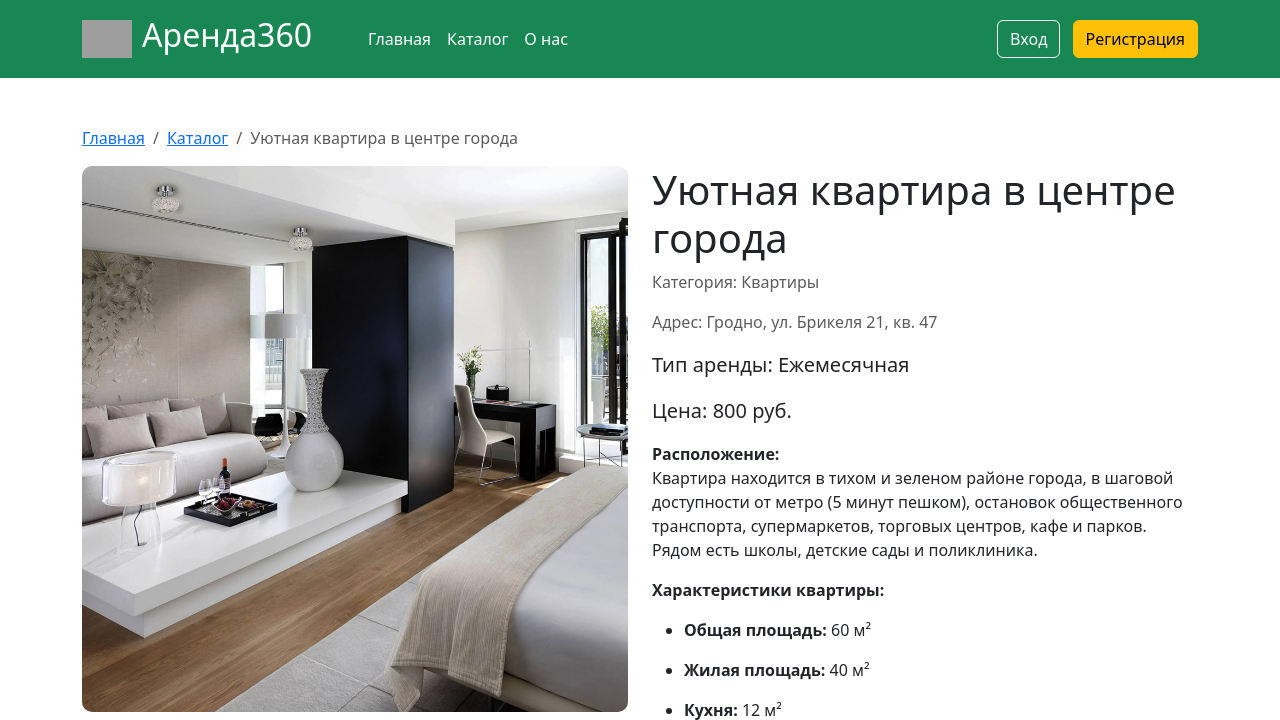
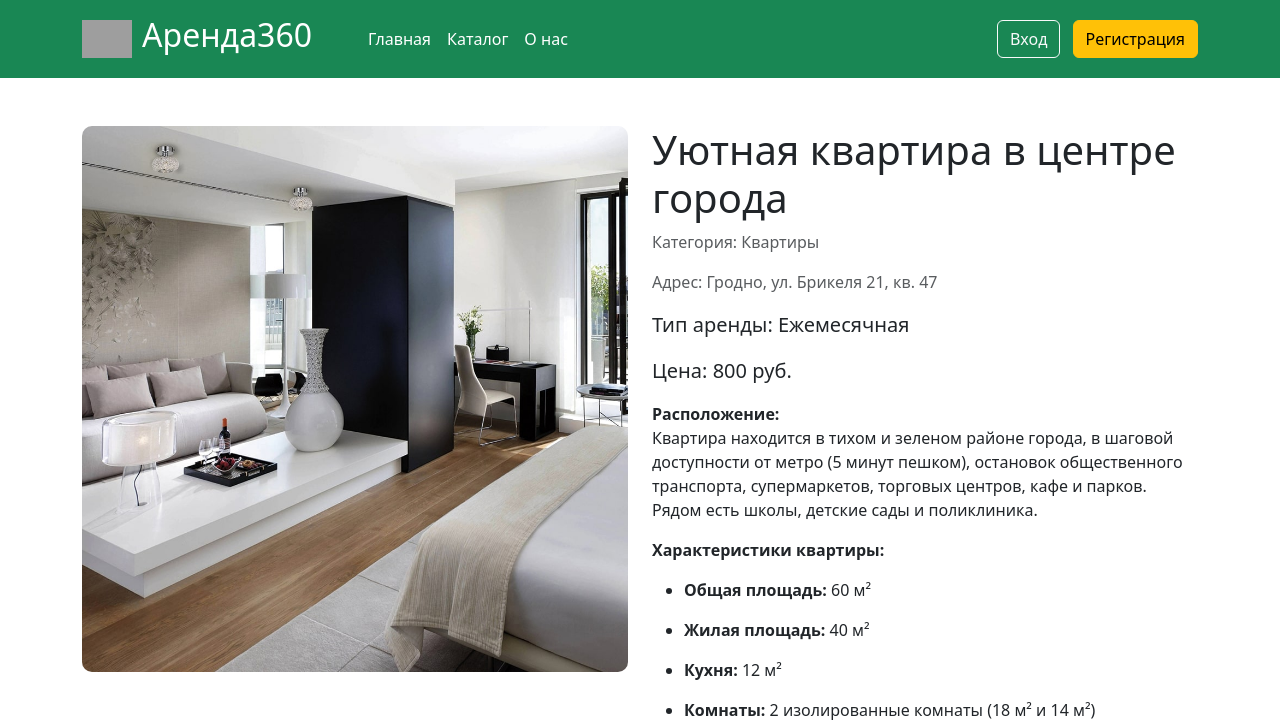
Before and after one commit to TheLastSurvived/apartment, a Flask app: page /card/1 in a window 1280 px wide. Shown: the top 720 px of the page. Run offline with Flask 3, Linux system fonts and the light colour scheme; some libraries are stand-ins or nearby versions; grey boxes are pictures that could not be loaded.

Commit message:
add articles

```diff
--- a/app.py
+++ b/app.py
@@ -20,8 +20,6 @@ app.config['UPLOAD_FOLDER'] = 'static/img/upload'
 ALLOWED_EXTENSIONS = set(['png', 'jpg', 'jpeg', 'gif'])
 db = SQLAlchemy(app)
 ckeditor = CKEditor(app)
-
-
 
 
 class Users(db.Model):
@@ -80,19 +78,23 @@ class AdminIndex(AdminIndexView):
 
 admin = Admin(app, name='MotoShop',index_view=AdminIndex())
 
+
 class OrdersView(ModelView):
     column_display_pk = True
     column_hide_backrefs = False
     column_list = ['id', 'id_user','id_article', 'date']
+
 
 class ArticlesView(ModelView):
     column_display_pk = True
     column_hide_backrefs = False
     column_list = ['id', 'title','text', 'image_name','category','price','type_app','address','id_user']
 
+
 admin.add_view(ModelView(Users, db.session))
 admin.add_view(ArticlesView(Articles, db.session))
 admin.add_view(OrdersView(Orders, db.session))
+
 
 @app.route('/', methods=['GET', 'POST'])
 def index():
@@ -122,7 +124,7 @@ def profile():
         db.session.add(article)
         db.session.commit()
         flash("Запись добавлена!", category="ok")
-        return redirect(url_for("catalog"))
+        return redirect(url_for("profile"))
     return render_template("profile.html",articles=articles,orders=orders)
 
 
--- a/templates/card.html
+++ b/templates/card.html
@@ -7,13 +7,7 @@
 {{ ckeditor.load() }}
     <main>
         <div class="container my-5">
-          <nav aria-label="breadcrumb">
-            <ol class="breadcrumb">
-              <li class="breadcrumb-item text-success"><a href="/">Главная</a></li>
-              <li class="breadcrumb-item"><a href="/catalog">Каталог</a></li>
-              <li class="breadcrumb-item active" aria-current="page">{{article.title}}</li>
-            </ol>
-          </nav>
+
             {%if 'name' in session and active_user.id==article.id_user or active_user.root==1%}
             <button
               type="button"
--- a/templates/profile.html
+++ b/templates/profile.html
@@ -69,6 +69,7 @@
             <div class="col-md-6">
                 <h2>Мои обьявления</h2>
                 <div class="row g-3">
+                  {%if articles%}
                   {%for article in articles%}
                   <div class="col-md-6">
                     <a href="/card/{{article.id}}" class="card-link">
@@ -87,6 +88,9 @@
                     </a>
                   </div>
                   {%endfor%}
+                  {%else%}
+                  <p>Список пуст!</p>
+                  {%endif%}
                 </div>
             </div>
         </div>
```
Also changed, not shown: instance/database.db, static/img/upload/75c8701f-7e00-4e03-9d66-fe60c3d3dc50_3.jpg (added), static/img/upload/959c337b-e35b-4799-a8e5-25c59c2cd0c4_1.jpg (added), static/img/upload/b606d9a9-496e-44ce-9b40-917289afa08e_5.jpg (added), static/img/upload/d20f99b1-d48d-4dec-9764-23a1e9831f74_2.jpg (added).
